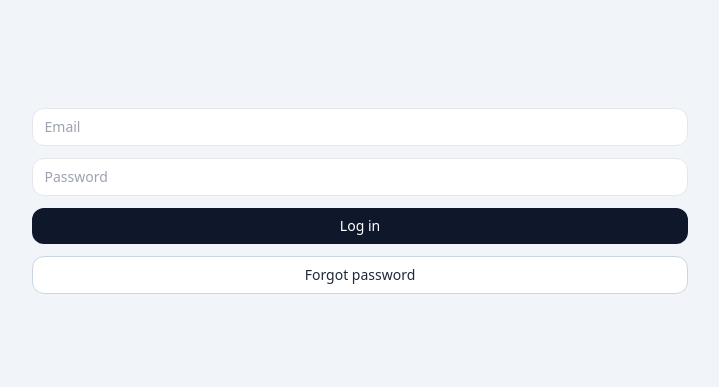
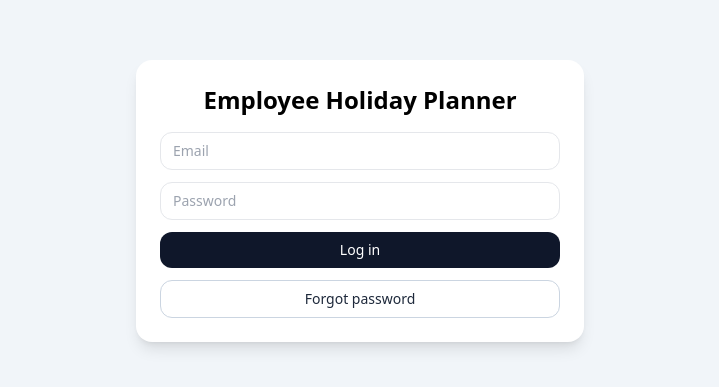
Before and after one commit to lkuklaexert/Holiday-Planner, a React (Vite) app: page / in a window 1280 px wide. Shown: the part 199-586 px from the top of the page, without its empty margins (280-999 px from the left). Built offline with nearby package versions, Linux system fonts and the light colour scheme.

Commit message:
fix(auth): HR-011F stabilise login extraction

```diff
--- a/src/App.jsx
+++ b/src/App.jsx
@@ -1437,17 +1437,21 @@ export default function IrishHolidayPlanner() {
   if (!session) {
     return (
       <div className="min-h-screen flex items-center justify-center bg-slate-100 p-4">
-        <LoginForm
-          auth={{
-            email: loginEmail,
-            password: loginPassword,
-            error: loginError,
-            setEmail: setLoginEmail,
-            setPassword: setLoginPassword,
-            login: handleLogin,
-            resetPassword: handleResetPassword,
-          }}
-        />
+        <div className="w-full max-w-md rounded-2xl bg-white p-6 shadow-lg">
+          <h1 className="mb-4 text-2xl font-bold text-center">
+            Employee Holiday Planner
+          </h1>
+
+          <LoginForm
+            email={loginEmail}
+            password={loginPassword}
+            error={loginError}
+            onEmailChange={setLoginEmail}
+            onPasswordChange={setLoginPassword}
+            onLogin={handleLogin}
+            onResetPassword={handleResetPassword}
+          />
+        </div>
       </div>
     );
   }
```
